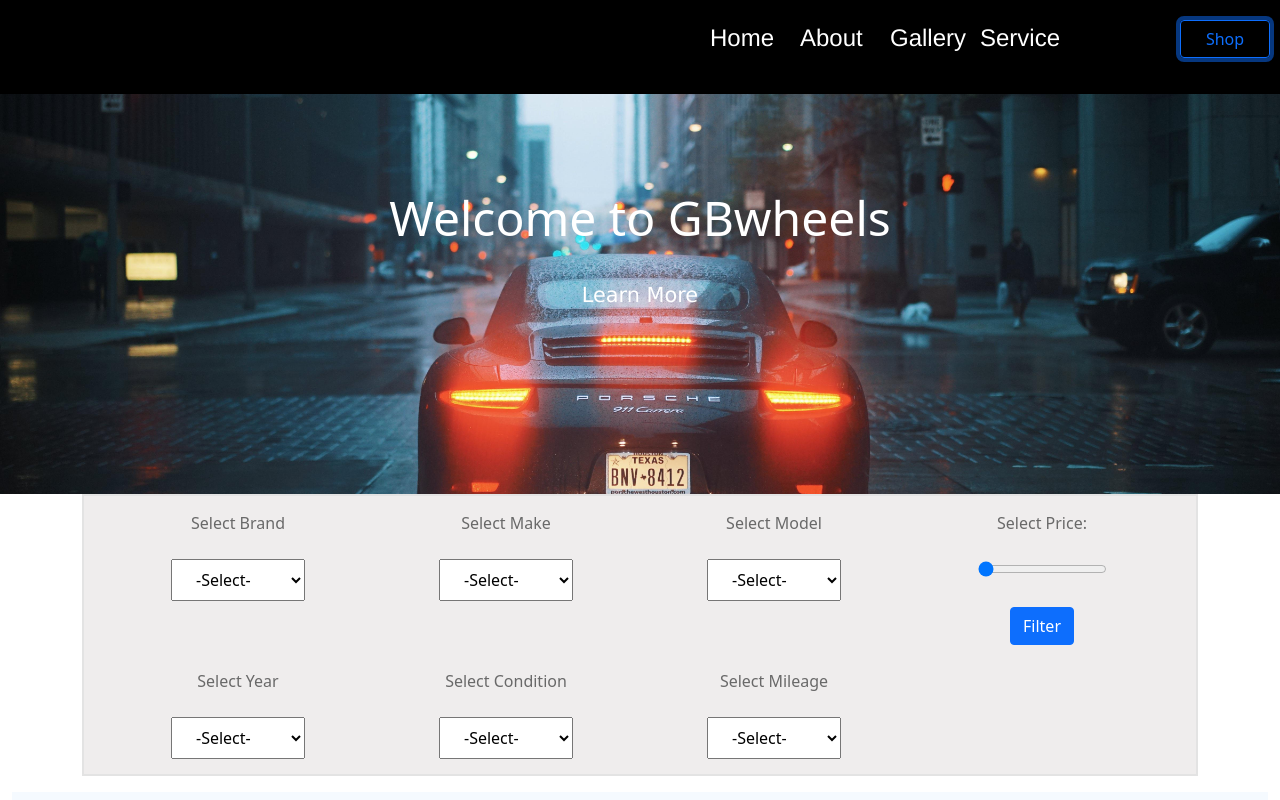
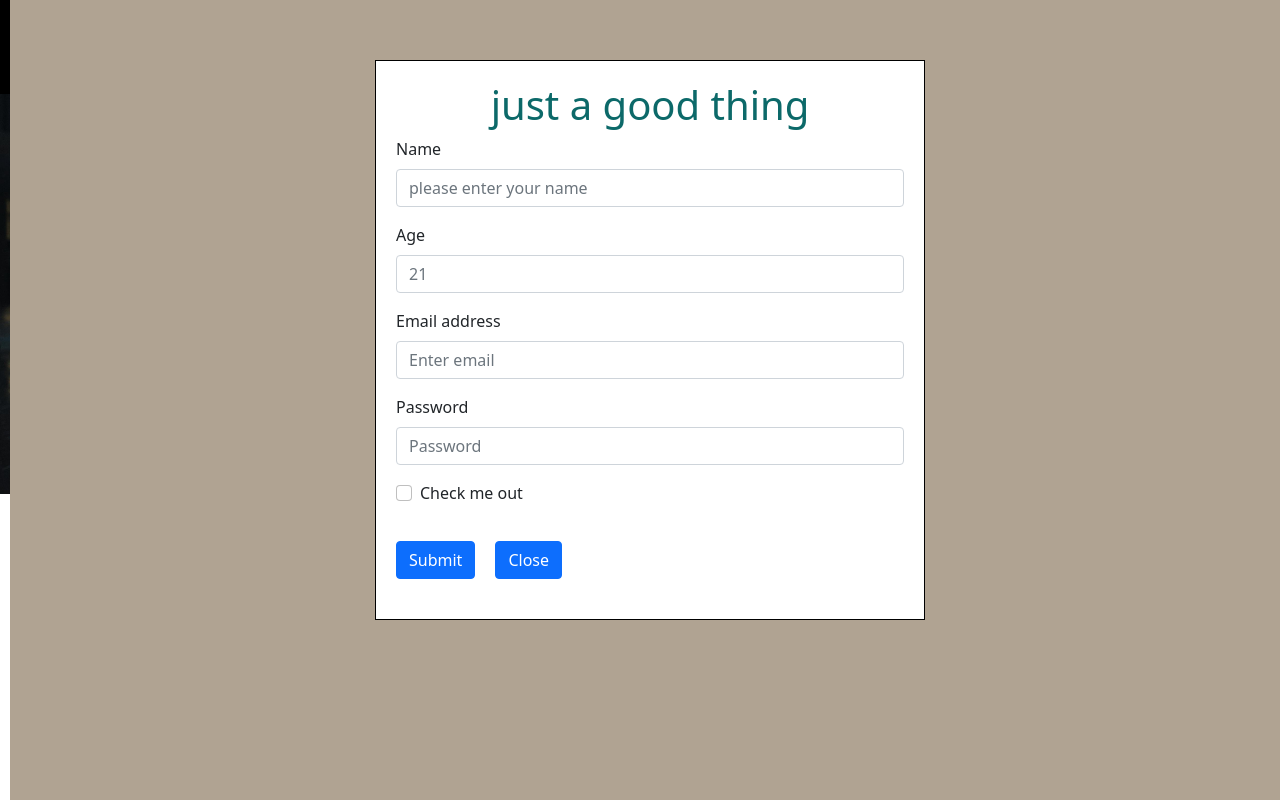
Before and after one commit to aliyanfaisal/GBwheels, a React (Create React App) app: page / in a window 1280 px wide. Both pictures are taken after a click on the button "Shop". Shown: the top 800 px of the page. Built offline with nearby package versions, Linux system fonts and the light colour scheme.

Commit message:
popup and layout was changed

```diff
--- a/package.json
+++ b/package.json
@@ -14,6 +14,7 @@
     "react-dom": "^18.2.0",
     "react-helmet": "^6.1.0",
     "react-scripts": "^2.1.8",
+    "reactjs-popup": "^2.0.5",
     "reactstrap": "^9.1.1",
     "web-vitals": "^2.1.4",
     "webpack": "^4.28.3"
--- a/src/components/Nav.css
+++ b/src/components/Nav.css
@@ -16,6 +16,10 @@ justify-content: right;
 grid-template-columns: 90px 90px 90px 200px 90px;
 /* text-align: center; */
 
+}
+
+.closebutton{
+margin: 20px;
 }
 
 .menu ul li{
--- a/src/components/Nav.js
+++ b/src/components/Nav.js
@@ -1,18 +1,71 @@
-import React from "react";
-// import  "../../src/components/Nav"
+import React , {useState} from "react";
 import   "./Nav.css"
-// import logo from '../img/logo.svg'
-import "react-bootstrap"
-import { Button } from "react-bootstrap";
-// import { Container, Row } from "react-bootstrap";
-// import { Container } from "react-bootstrap";
-// import {Row} from 'react-bootstrap';
-// import {Col} from 'react-bootstrap';
+import { Form , Button } from "react-bootstrap";
+import Popup from "./assets/form";
 
 function  Nav() {
-    return(
 
-<div className="menu">
+    const [isOpen, setIsOpen] = useState(false);
+
+    const togglePopup = () => {
+        setIsOpen(!isOpen)
+
+    }
+
+
+
+
+    return (
+        <div className="menu">
+
+            {
+                isOpen && <Popup handleClose={togglePopup}
+                    content={
+                        <Form>
+                            <Form.Group className="mb-3" controlId="formBasicName">
+                                <Form.Label>Name</Form.Label>
+
+                                <Form.Control type="text" name="name" placeholder="please enter your name" />
+
+                            </Form.Group>
+                            <Form.Group className="mb-3" controlId="formBasicAge">
+                                <Form.Label>Age</Form.Label>
+                                <Form.Control type="number" name="age" placeholder="21" />
+
+                            </Form.Group>
+                            <Form.Group className="mb-3" controlId="formBasicEmail">
+                                <Form.Label>Email address</Form.Label>
+                                <Form.Control type="email" placeholder="Enter email" />
+
+                            </Form.Group>
+
+                            <Form.Group className="mb-3" controlId="formBasicPassword">
+                                <Form.Label>Password</Form.Label>
+                                <Form.Control type="password" placeholder="Password" />
+                            </Form.Group>
+                            <Form.Group className="mb-3" controlId="formBasicCheckbox">
+                                <Form.Check type="checkbox" label="Check me out" />
+                            </Form.Group>
+                            <Button variant="primary" type="submit">
+                                Submit
+                            </Button>
+                            <Button variant="primary" type="submit" onClick={togglePopup} className="closebutton">
+                                Close
+                            </Button>
+                        </Form>
+                    }
+
+                />
+            }
+
+
+
+
+
+
+
+
+
 <nav>
 
      <ul>
@@ -20,9 +73,10 @@ function  Nav() {
           <li><a href='#form'>About</a></li>
           <li><a href='#gallery'>Gallery</a></li>
           <li><a href='#service'>Service</a></li>
+          {/* <Form1/> */}
 
 
-                    <Button variant="outline-primary">Shop</Button>
+                    <Button onClick={togglePopup}>Shop</Button>
           </ul>
           </nav>
           </div>
@@ -31,5 +85,5 @@ function  Nav() {
     )
 
 
-}
+    }
 export default Nav;
--- a/src/components/assets/form.css
+++ b/src/components/assets/form.css
@@ -1,7 +1,29 @@
 #form{
-
+position: fixed;
+left: o;
+top: 0;
 padding: 20px 25px;
-background-color: aquamarine;
+background-color: rgb(0, 0,0,0.5);
+width: 100%;
+height: 100vh;
+}
+.box{
+position: relative;
+width: 50%;
+background-color: white;
+min-height: 300px;
+border: 1px solid black;
+margin: 20px auto;
+padding: 20px ;
+overflow: auto;
+}
+.btn-close{
+    cursor:pointer;
+    border: 1px solid#999;
+    border-radius: 50%;
+    position: fixed;
+    right: 400px;
+top: 47px;
 
 }
 button{
--- a/src/components/assets/form.js
+++ b/src/components/assets/form.js
@@ -1,56 +1,22 @@
 import React from "react"
-import {Row} from "react-bootstrap";
-import { Container } from "react-bootstrap";
-import {Col} from "react-bootstrap";
-import Button from 'react-bootstrap/Button';
-import Form from 'react-bootstrap/Form';
 import './form.css';
- function Form1() {
+
+const Popup = props =>{
 return (
 
-        <div id="form">
-      <Container><Row><Col>
-
-      <Form>
-        <Form.Group className="mb-3" controlId="formBasicName">
-          <Form.Label>Name</Form.Label>
-
-          <Form.Control type="text" name="name" placeholder="please enter your name" />
-
-        </Form.Group>
-        <Form.Group className="mb-3" controlId="formBasicAge">
-<Form.Label>Age</Form.Label>
-          <Form.Control type="number" name="age" placeholder="21" />
-
-        </Form.Group>
-        <Form.Group className="mb-3" controlId="formBasicEmail">
-          <Form.Label>Email address</Form.Label>
-          <Form.Control type="email" placeholder="Enter email" />
-
-        </Form.Group>
-
-      <Form.Group className="mb-3" controlId="formBasicPassword">
-        <Form.Label>Password</Form.Label>
-        <Form.Control type="password" placeholder="Password" />
-      </Form.Group>
-      <Form.Group className="mb-3" controlId="formBasicCheckbox">
-        <Form.Check type="checkbox" label="Check me out" />
-      </Form.Group>
-      <Button variant="primary" type="submit">
-        Submit
-      </Button>
-    </Form>
-    </Col></Row></Container>
-  </div>
+  <div id="form">
+  <div className="box
+  ">
 
 
 
-  )
+      <h1 className="hello">just a good thing</h1>
+      {props.content}
+
+  </div>
+   </div>
+)
+
 
 }
-
-
-
-
-
-export default Form1;
+export default Popup;
```
Also changed, not shown: src/components/App.js (+16 -11 lines), 1 other file (tests, documents, lock files or other folders).
